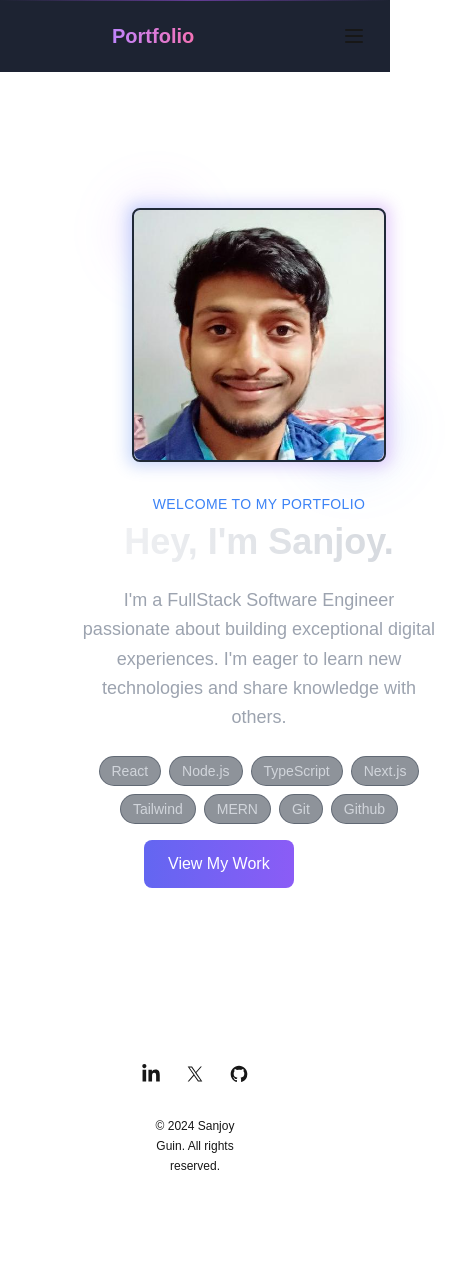
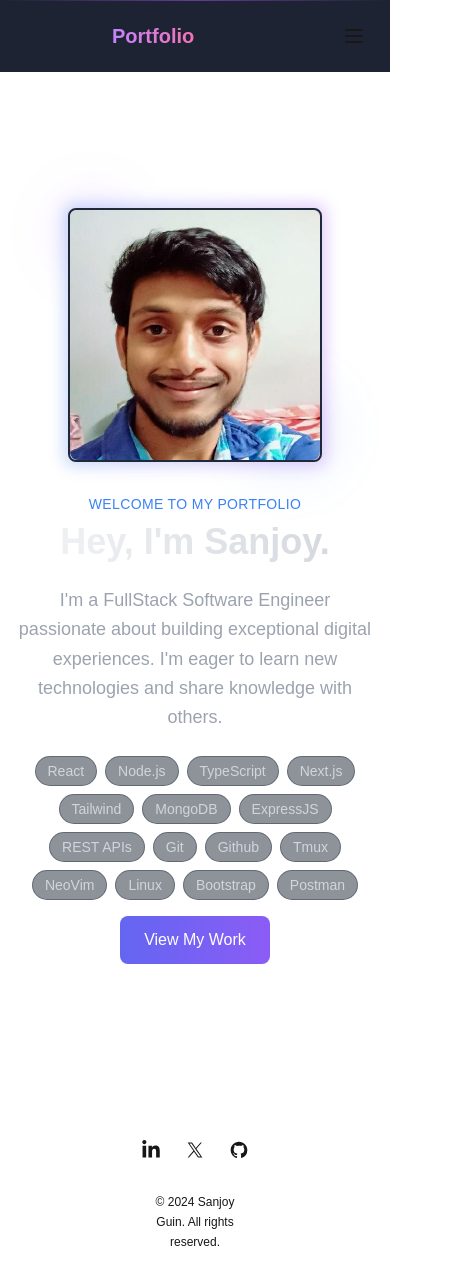
Before and after one commit to Sanjoy-droid/Portfolio, a Next.js app: page / in a window 390 px wide. Shown: the whole page, 454 px wide, since content can reach past the window. Before the commit the page ends 1208 px from the top, so only its background shows below. Built offline with nearby package versions, Linux system fonts and the light colour scheme.

Commit message:
enhance responsiveness for mobile devices

```diff
--- a/components/Contact-Form.tsx
+++ b/components/Contact-Form.tsx
@@ -4,14 +4,14 @@ import { Mail, Linkedin, Github, Twitter } from "lucide-react";
 
 const ContactSection = () => {
   return (
-    <section className="relative min-h-screen px-4 py-20">
+    <section className="relative min-h-screen px-4 py-20 ">
       {/* Background Elements */}
       <div className="pointer-events-none absolute inset-0 overflow-hidden">
         <div className="absolute -right-48 -top-48 h-96 w-96 rounded-full bg-purple-500/10 blur-3xl" />
         <div className="absolute -bottom-48 -left-48 h-96 w-96 rounded-full bg-blue-500/10 blur-3xl" />
       </div>
 
-      <div className="container relative max-w-4xl mx-6">
+      <div className="container relative max-w-4xl lg:mx-4">
         {/* Header */}
         <div className="mb-16 space-y-4 text-center">
           <h1 className="bg-gradient-to-r from-purple-400 to-pink-400 bg-clip-text text-4xl font-bold text-transparent md:text-5xl">
@@ -24,10 +24,10 @@ const ContactSection = () => {
           </p>
         </div>
 
-        <div className="grid items-start gap-16 md:grid-cols-5">
+        <div className="grid items-start gap-10 md:grid-cols-5">
           {/* Contact Info */}
           <div className="space-y-8 md:col-span-2">
-            <div className="w-[16rem] rounded-2xl border border-gray-800/50 bg-gray-900/50 p-6 backdrop-blur-sm">
+            <div className="w-72 px-16 rounded-2xl border border-gray-800/50 bg-gray-900/50 py-6 backdrop-blur-sm">
               <h3 className="mb-4 text-xl font-semibold">
                 Contact Information
               </h3>
@@ -64,8 +64,8 @@ const ContactSection = () => {
           </div>
 
           {/* Contact Form */}
-          <form className="space-y-6 md:col-span-3">
-            <div className="grid grid-cols-1 gap-6 sm:grid-cols-2">
+          <form className=" space-y-6 md:col-span-3 ">
+            <div className="grid grid-cols-1 gap-4 sm:grid-cols-2">
               <div>
                 <input
                   type="text"
--- a/components/Header.tsx
+++ b/components/Header.tsx
@@ -2,7 +2,7 @@
 import React, { useState, useEffect } from "react";
 import Link from "next/link";
 import { usePathname } from "next/navigation";
-import { Moon, Sun, Menu, Code2, Send, User2 } from "lucide-react";
+import { Moon, Sun, Menu, Code2, Send, User2, CircleX } from "lucide-react";
 
 const Header = () => {
   const [scrolled, setScrolled] = useState(false);
@@ -89,11 +89,8 @@ const Header = () => {
       >
         <div className="container mx-auto px-4 py-20">
           <div className="flex flex-col gap-8">
-            <button
-              onClick={() => setIsOpen(!isOpen)}
-              className="p-2 md:hidden"
-            >
-              <Menu className="h-6 w-6" />
+            <button onClick={() => setIsOpen(!isOpen)} className=" md:hidden">
+              <CircleX className=" size-[30px] text-red-600" />
             </button>
             {navItems.map(({ id, href, label, icon: Icon }) => {
               const isActive = pathname === href;
--- a/components/Intro.tsx
+++ b/components/Intro.tsx
@@ -6,8 +6,8 @@ import Link from "next/link";
 
 const page = () => {
   return (
-    <section className="container ml-16 px-4 py-12 md:py-24">
-      <div className="flex flex-col items-center gap-8 md:flex-row md:gap-16">
+    <section className="container px-4 py-12 md:mx-24 md:py-24 ">
+      <div className="flex flex-col items-center  gap-8 md:flex-row md:gap-16 ">
         {/* Image Container with subtle animations and effects */}
         <div className="group relative">
           <div className="absolute -inset-1 rounded-lg bg-gradient-to-r from-blue-600 to-purple-600 opacity-25 blur transition duration-1000 group-hover:opacity-40"></div>
@@ -53,9 +53,16 @@ const page = () => {
               "TypeScript",
               "Next.js",
               "Tailwind",
-              "MERN",
+              "MongoDB",
+              "ExpressJS",
+              "REST APIs",
               "Git",
               "Github",
+              "Tmux",
+              "NeoVim",
+              "Linux",
+              "Bootstrap",
+              "Postman",
             ].map((skill) => (
               <span
                 key={skill}
@@ -68,9 +75,9 @@ const page = () => {
         </div>
       </div>
 
-      <div className="pt-4">
+      <div className="pt-4 flex justify-center md:justify-start md:pl-16 ">
         <Link href="/work">
-          <button className="transform rounded-lg bg-gradient-to-r from-indigo-500 to-violet-500 px-6 py-3 text-white transition duration-300 hover:scale-105 hover:from-blue-500 hover:to-indigo-600 mx-16">
+          <button className="transform rounded-lg bg-gradient-to-r from-indigo-500 to-violet-500 px-6 py-3 text-white transition duration-300 hover:scale-105 hover:from-blue-500 hover:to-indigo-600">
             View My Work
           </button>
         </Link>
```
